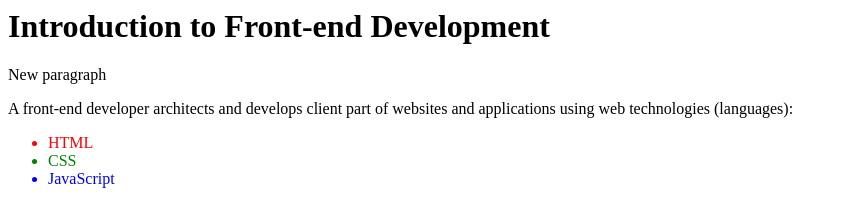
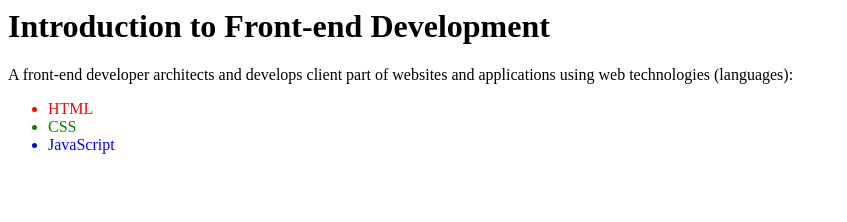
Before and after one commit to Kate1693/front-end-dev, a plain HTML site: page index.html in a window 1280 px wide. Shown: the whole page, without its empty margins (0-847 px from the left). Drawn offline with Linux system fonts and the light colour scheme.

Commit message:
paragraph removed

```diff
--- a/index.html
+++ b/index.html
@@ -1,5 +1,4 @@
 <h1>Introduction to Front-end Development</h1>
-<p> New paragraph </P>
 <p>A front-end developer architects and develops client part of websites and applications using web technologies (languages):</p>
 <ul>
 
```
